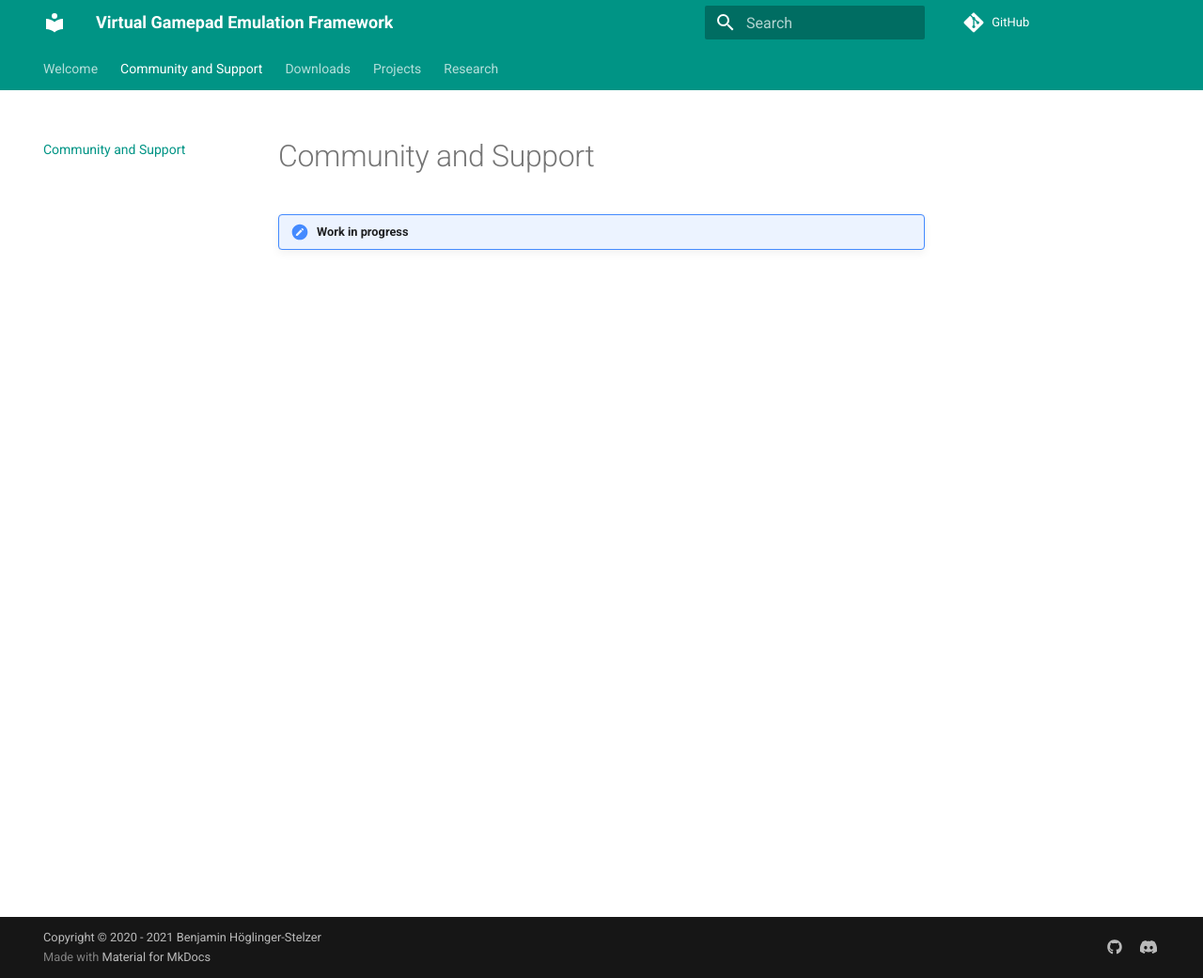
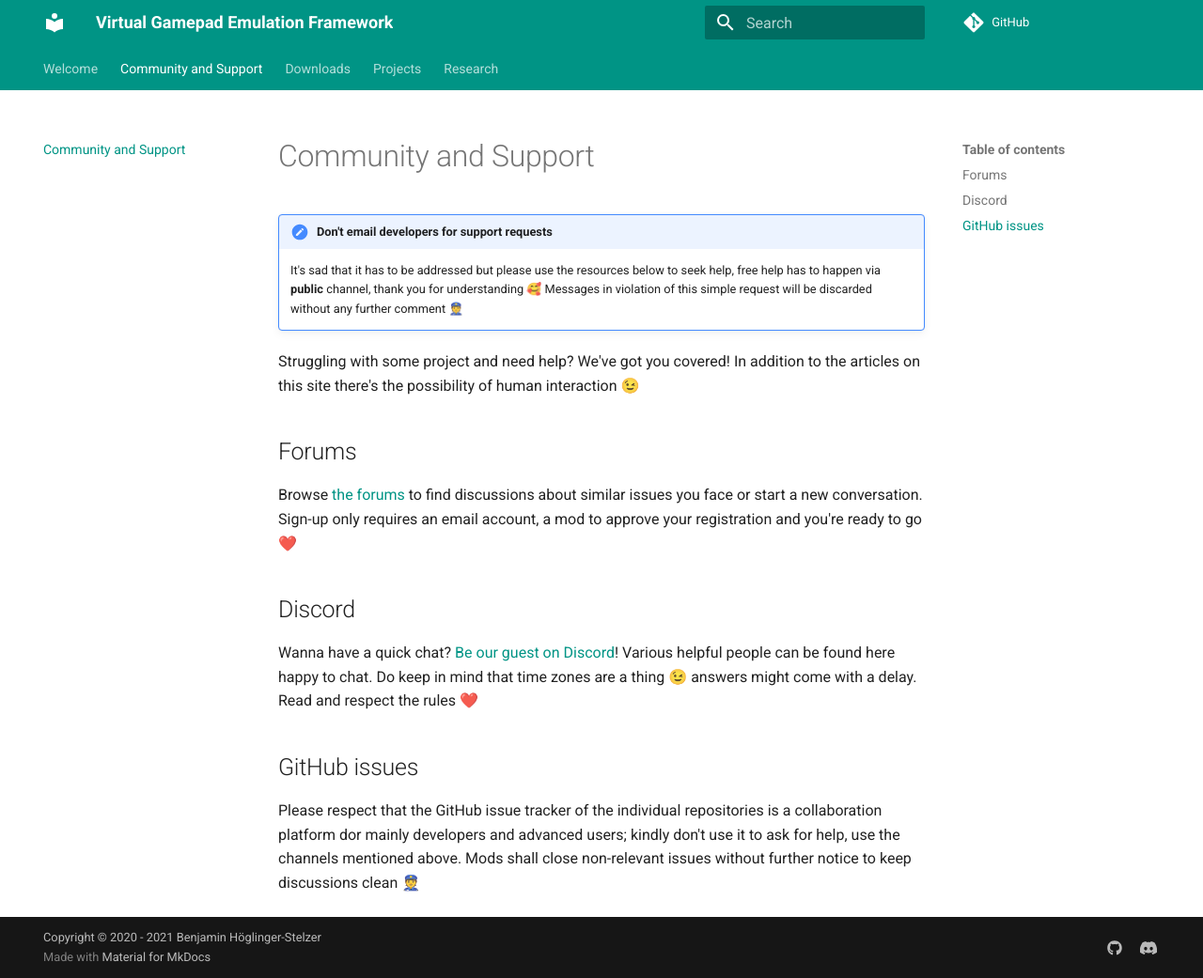
Before and after one commit to nefarius/ViGEm.github.io, an MkDocs documentation site: the page built from docs/Community-Support.md, in a window 1280 px wide and 1041 px high. Shown: the whole window at 94% size. Built offline with MkDocs 1.6.1 and Material for MkDocs 9.7.7, drawn with Linux system fonts in a browser that asks for light colours; comment, search, counter and statistics services are not loaded.

Commit message:
Updated community article

```diff
--- a/docs/Community-Support.md
+++ b/docs/Community-Support.md
@@ -1,3 +1,18 @@
 # Community and Support
 
-!!! important "Work in progress"
+!!! attention "Don't email developers for support requests"
+    It's sad that it has to be addressed but please use the resources below to seek help, free help has to happen via **public** channel, thank you for understanding 🥰 Messages in violation of this simple request will be discarded without any further comment 👮
+
+Struggling with some project and need help? We've got you covered! In addition to the articles on this site there's the possibility of human interaction 😉
+
+## Forums
+
+Browse [the forums](https://forums.vigem.org/) to find discussions about similar issues you face or start a new conversation. Sign-up only requires an email account, a mod to approve your registration and you're ready to go ❤️
+
+## Discord
+
+Wanna have a quick chat? [Be our guest on Discord](https://discord.vigem.org)! Various helpful people can be found here happy to chat. Do keep in mind that time zones are a thing 😉 answers might come with a delay. Read and respect the rules ❤️
+
+## GitHub issues
+
+Please respect that the GitHub issue tracker of the individual repositories is a collaboration platform dor mainly developers and advanced users; kindly don't use it to ask for help, use the channels mentioned above. Mods shall close non-relevant issues without further notice to keep discussions clean 👮
```
